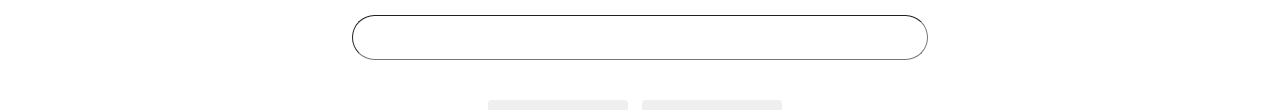
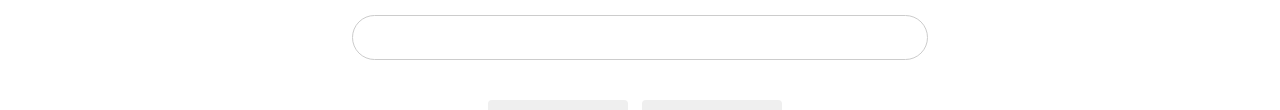
Before and after one commit to ribeiro-dev/google-homepage, a plain HTML site: page index.html in a window 1280 px wide. Shown: the part 473-583 px from the top of the page. Drawn offline with Linux system fonts and the light colour scheme.

Commit message:
correct search border color

```diff
--- a/style.css
+++ b/style.css
@@ -93,7 +93,7 @@ ul {
     width: 45%;
     height: 45px;
 
-    border-width: 1px;
+    border: 1px solid rgb(204, 204, 204);
     border-radius: 40px;
 
     margin-bottom: 5vh;
```
